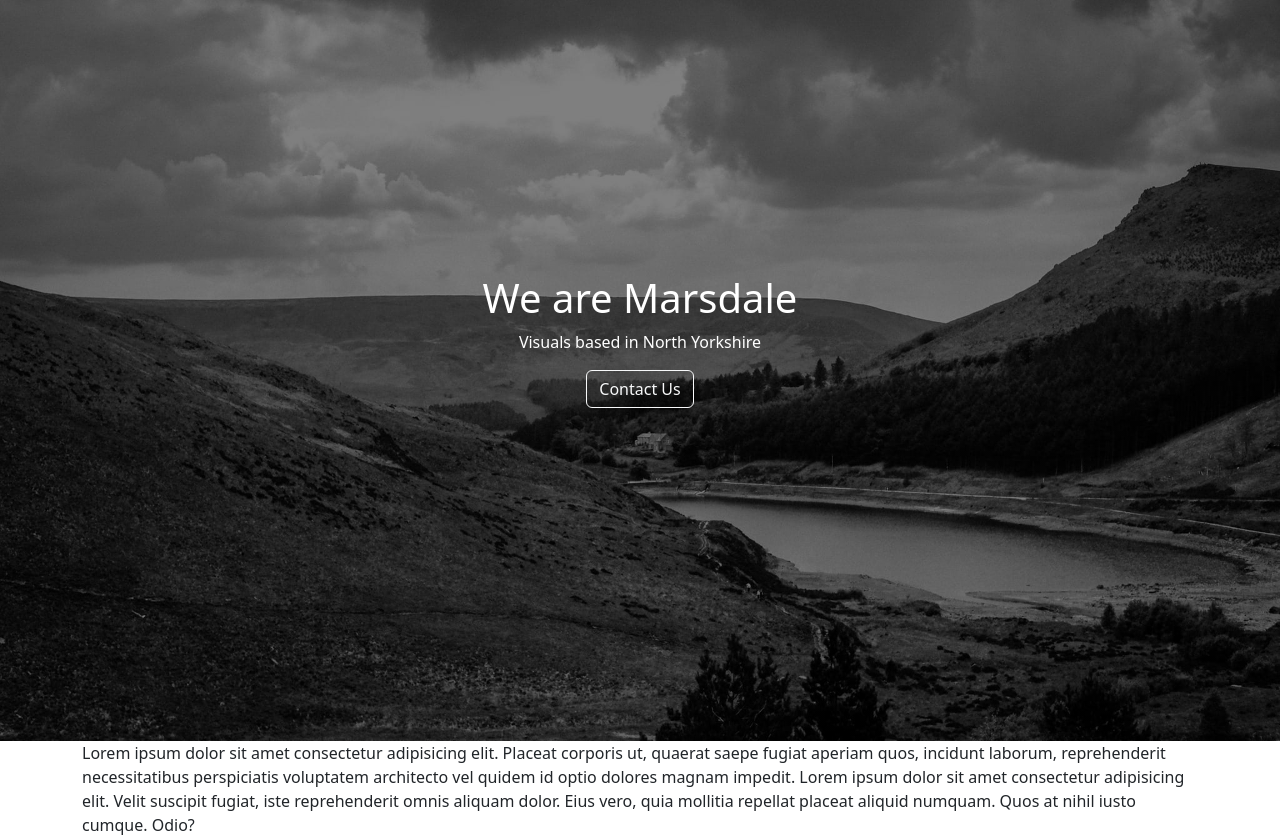
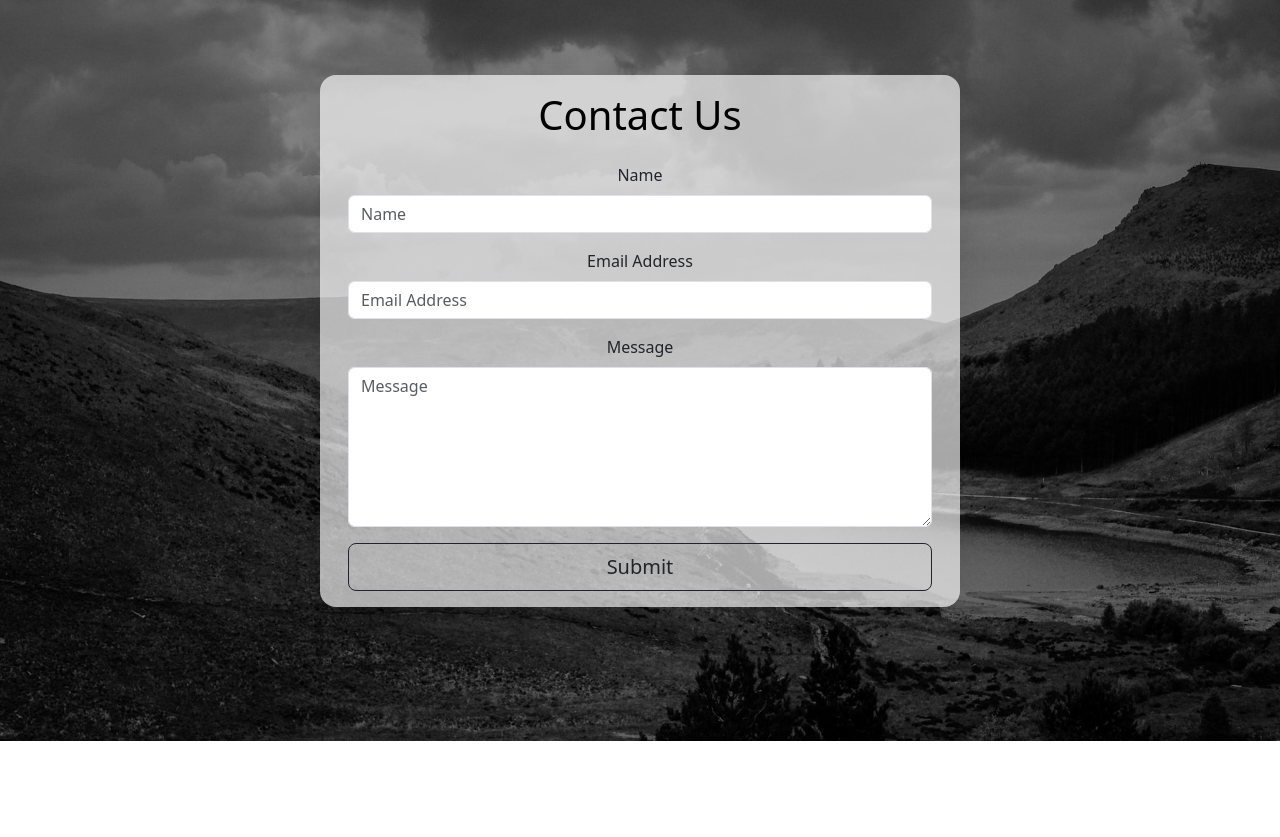
Before and after one commit to condale1/MarsdaleWebsite, a plain HTML site: page contact.html in a window 1280 px wide. Shown: the part 59-896 px from the top of the page. After the commit the page ends 800 px from the top, so only its background shows below. Drawn offline with nearby package versions, Linux system fonts and the light colour scheme.

Commit message:
Sort out Tab Naming and add basic contact form

```diff
--- a/contact.html
+++ b/contact.html
@@ -10,28 +10,38 @@
       crossorigin="anonymous"
     />
     <link rel="stylesheet" href="style.css" />
-    <title>Marsdale Visuals</title>
+    <title>Contact - Marsdale Visuals</title>
   </head>
   <body>
     <header>
       <nav class="navbar navbar-expand-md navbar-dark py-3 navbar-static-top">
         <div class="container">
           <a class="navbar-brand d-md-none" href="#">
-          <img src="" alt="">Marsdale
+            <img src="" alt="" />Marsdale
           </a>
-        <button class="navbar-toggler" type="button" data-bs-toggle="collapse" data-bs-target="#navbarNav" aria-controls="navbarNav" aria-expanded="false" aria-label="Toggle navigation">
+          <button
+            class="navbar-toggler"
+            type="button"
+            data-bs-toggle="collapse"
+            data-bs-target="#navbarNav"
+            aria-controls="navbarNav"
+            aria-expanded="false"
+            aria-label="Toggle navigation"
+          >
             <span class="navbar-toggler-icon"></span>
           </button>
           <div class="collapse navbar-collapse" id="navbarNav">
             <ul class="navbar-nav mx-auto">
               <li class="nav-item">
-              <a class="nav-link" aria-current="page" href="photo.html">Photo</a>
+                <a class="nav-link" aria-current="page" href="photo.html"
+                  >Photo</a
+                >
               </li>
               <li class="nav-item">
                 <a class="nav-link" href="video.html">Video</a>
               </li>
               <a class="navbar-brand d-none d-md-block" href="index.html">
-              <img src="" alt=""> Marsdale Visuals
+                <img src="" alt="" /> Marsdale Visuals
               </a>
               <li class="nav-item">
                 <a class="nav-link" href="about.html">About</a>
@@ -48,25 +58,98 @@
     <main>
       <div class="hero__img">
         <div class="hero__text">
-          <div class="text">
-            <h1>We are Marsdale</h1>
-            <p>Visuals based in North Yorkshire</p>
-            <button class="btn btn-outline-light">Contact Us</button>
+          <div class="hero__formContainer container-lg col-6">
+            <!-- Wrapper container -->
+            <div class="container">
+              <!-- Bootstrap 5 starter form -->
+              <form id="contactForm">
+                <h1 class="form-title">Contact Us</h1>
+                <!-- Name input -->
+                <div class="mb-3">
+                  <label class="form-label" for="name">Name</label>
+                  <input
+                    class="form-control"
+                    id="name"
+                    type="text"
+                    placeholder="Name"
+                    data-sb-validations="required"
+                  />
+                  <div class="invalid-feedback" data-sb-feedback="name:required">
+                    Name is required.
+                  </div>
+                </div>
+                <!-- Email address input -->
+                <div class="mb-3">
+                  <label class="form-label" for="emailAddress"
+                    >Email Address</label
+                  >
+                  <input
+                    class="form-control"
+                    id="emailAddress"
+                    type="email"
+                    placeholder="Email Address"
+                    data-sb-validations="required, email"
+                  />
+                  <div
+                    class="invalid-feedback"
+                    data-sb-feedback="emailAddress:required"
+                  >
+                    Email Address is required.
+                  </div>
+                  <div
+                    class="invalid-feedback"
+                    data-sb-feedback="emailAddress:email"
+                  >
+                    Email Address Email is not valid.
+                  </div>
+                </div>
+                <!-- Message input -->
+                <div class="mb-3">
+                  <label class="form-label" for="message">Message</label>
+                  <textarea
+                    class="form-control"
+                    id="message"
+                    type="text"
+                    placeholder="Message"
+                    style="height: 10rem"
+                    data-sb-validations="required"
+                  ></textarea>
+                  <div
+                    class="invalid-feedback"
+                    data-sb-feedback="message:required"
+                  >
+                    Message is required.
+                  </div>
+                </div>
+                <!-- Form submissions success message -->
+                <div class="d-none" id="submitSuccessMessage">
+                  <div class="text-center mb-3">Form submission successful!</div>
+                </div>
+                <!-- Form submissions error message -->
+                <div class="d-none" id="submitErrorMessage">
+                  <div class="text-center text-danger mb-3">
+                    Error sending message!
+                  </div>
+                </div>
+                <!-- Form submit button -->
+                <div class="d-grid">
+                  <button class="btn btn-outline-dark btn-lg" type="submit">
+                    Submit
+                  </button>
+                </div>
+              </form>
             </div>
           </div>
         </div>
-
-      <div class="container">
-        <div class="box">
-          Lorem ipsum dolor sit amet consectetur adipisicing elit. Placeat corporis ut, quaerat saepe fugiat aperiam quos, incidunt laborum, reprehenderit necessitatibus perspiciatis voluptatem architecto vel quidem id optio dolores magnam impedit.
-          Lorem ipsum dolor sit amet consectetur adipisicing elit. Velit suscipit fugiat, iste reprehenderit omnis aliquam dolor. Eius vero, quia mollitia repellat placeat aliquid numquam. Quos at nihil iusto cumque. Odio?
-        </div>
-
       </div>
     </main>
 
     <footer></footer>
 
-    <script src="https://cdn.jsdelivr.net/npm/bootstrap@5.3.1/dist/js/bootstrap.bundle.min.js" integrity="sha384-HwwvtgBNo3bZJJLYd8oVXjrBZt8cqVSpeBNS5n7C8IVInixGAoxmnlMuBnhbgrkm" crossorigin="anonymous"></script>
+    <script
+      src="https://cdn.jsdelivr.net/npm/bootstrap@5.3.1/dist/js/bootstrap.bundle.min.js"
+      integrity="sha384-HwwvtgBNo3bZJJLYd8oVXjrBZt8cqVSpeBNS5n7C8IVInixGAoxmnlMuBnhbgrkm"
+      crossorigin="anonymous"
+    ></script>
   </body>
 </html>
--- a/style.css
+++ b/style.css
@@ -78,8 +78,22 @@ header {
   text-align: center;
 }
 
+.hero__formContainer {
+  padding: 1rem;
+
+  background: rgba(255, 255, 255, 0.65);
+  border-radius: 16px;
+  box-shadow: 0 4px 30px rgba(0, 0, 0, 0.1);
+  backdrop-filter: blur(0px);
+  -webkit-backdrop-filter: blur(0px);
+}
+
+.form-title {
+  color: black;
+  padding-bottom: 1rem;
+}
+
 @media (max-width: 480px) {
-
   .navbar-brand {
     padding-inline: 0;
   }
@@ -87,5 +101,4 @@ header {
   .navbar {
     padding-inline: 1rem;
   }
-
 }
```
Also changed, not shown: about.html (+1 -1 lines), photo.html (+1 -1 lines). Lines whose indentation alone changed are shown as unchanged.
